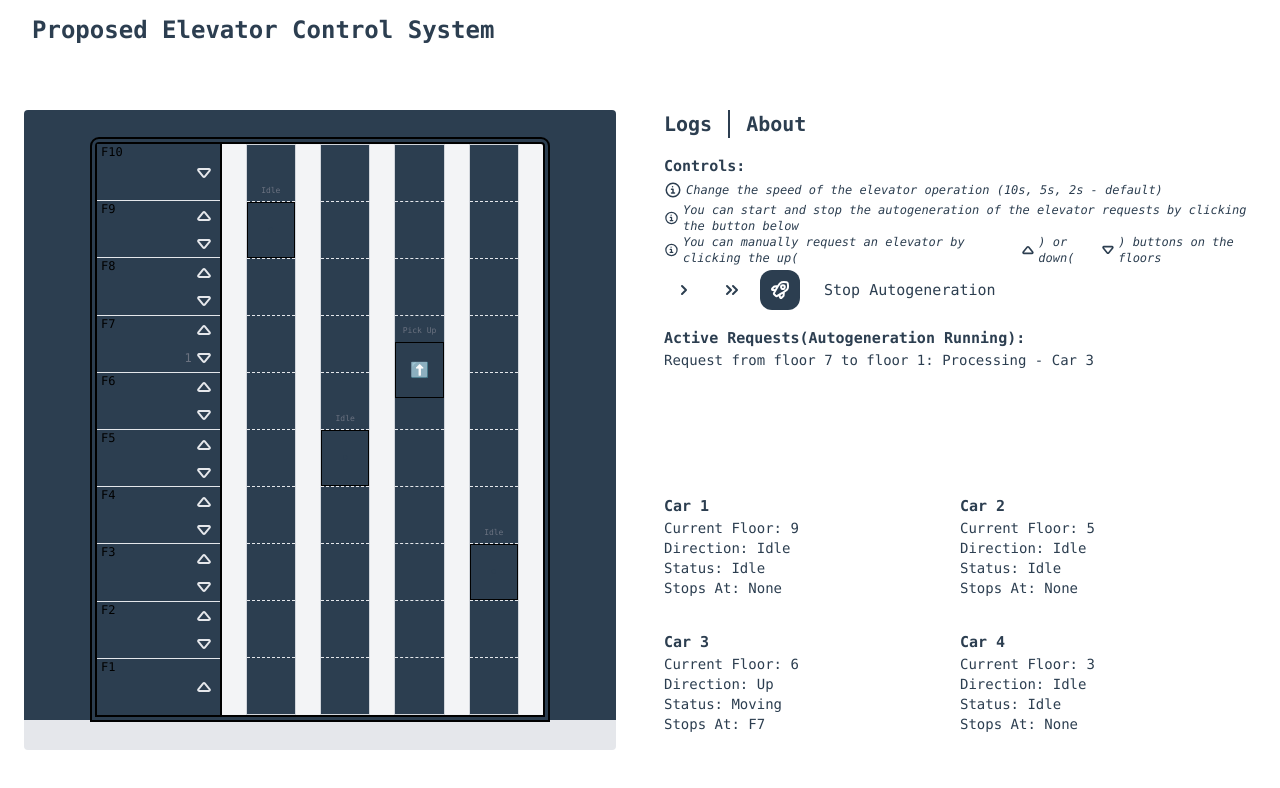
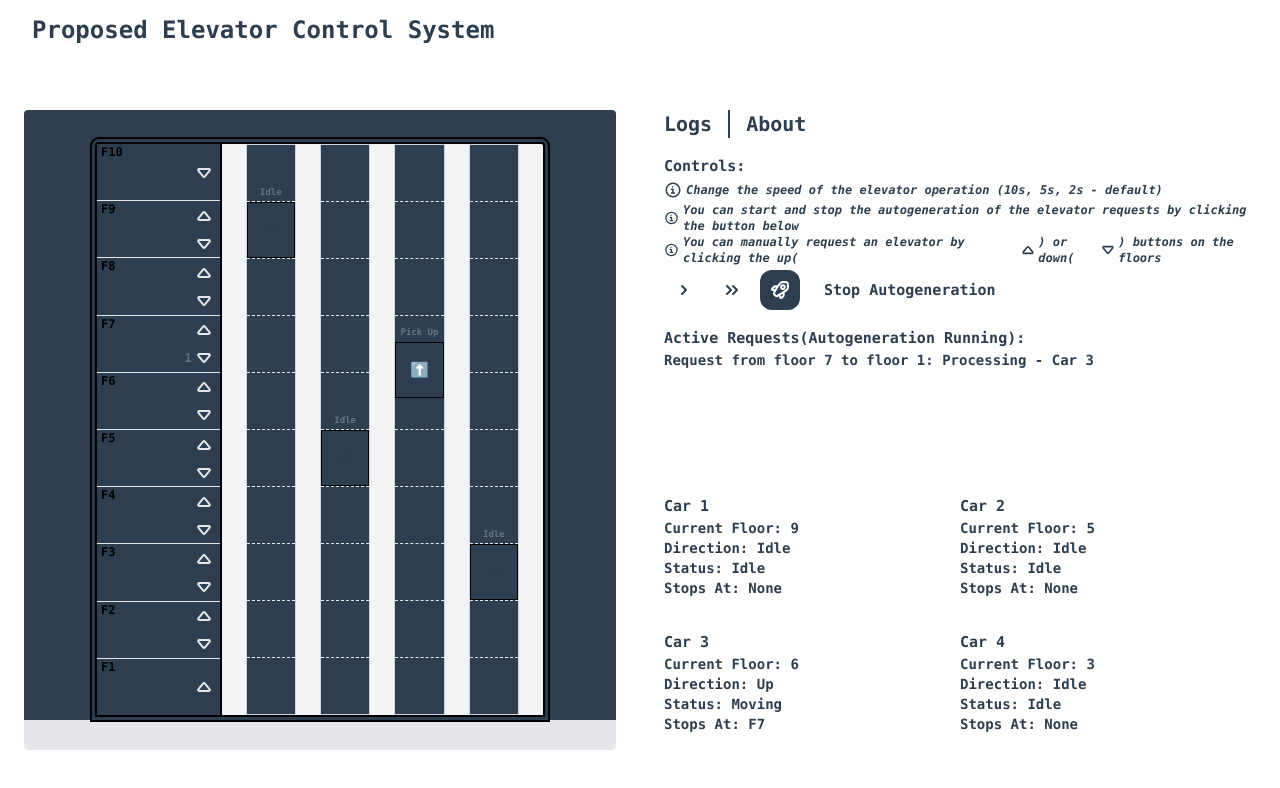
Before and after one commit to ypinbong/elevator-simulator, a Vue app: page / in a window 1280 px wide. Shown: the top 788 px of the page. Built offline with nearby package versions, Linux system fonts and the light colour scheme.

Commit message:
fix: font-weight too light on prod

```diff
--- a/src/assets/base.css
+++ b/src/assets/base.css
@@ -64,7 +64,7 @@
 *::after {
   box-sizing: border-box;
   margin: 0;
-  font-weight: normal;
+  font-weight: 700;
   font-family: var(--font-mono);
   /* outline: 1px solid lime; */
 }
--- a/src/assets/main.css
+++ b/src/assets/main.css
@@ -11,15 +11,10 @@
 a {
   color: var(--color-text);
   text-decoration: none !important;
-  font-weight: 700;
   &.active {
     color: var(--color-heading);
     /* border-bottom: 2px solid var(--color-text); */
   }
-}
-
-h1 {
-  font-weight: 700;
 }
 
 .green {
--- a/src/components/ElevatorShafts.vue
+++ b/src/components/ElevatorShafts.vue
@@ -18,7 +18,7 @@
           `"
         >
           {{ elevatorStatusIndicator }}
-          <span class="text-[8px] absolute top-[-18px] text-gray-500 capitalize whitespace-nowrap w-max">
+          <span class="text-[9px] absolute top-[-18px] text-gray-500 capitalize whitespace-nowrap w-max">
             {{ getElevatorStatus }}
           </span>
           <span class="text-xs absolute bottom-[-18px] text-gray-500 whitespace-nowrap w-max">
```
